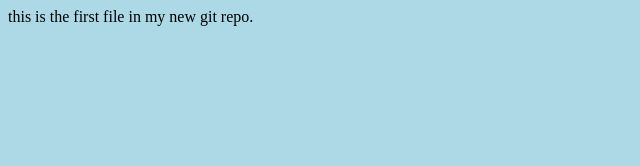
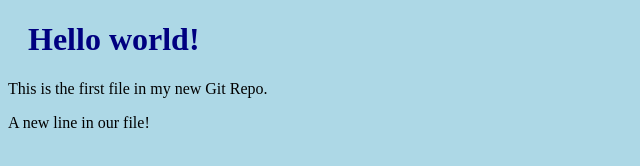
Before and after one commit to gyanurais/testproject, a plain HTML site: page index.html in a window 1280 px wide. Shown: the whole page, without its empty margins (0-640 px from the left). Drawn offline with Linux system fonts and the light colour scheme.

Commit message:
Updated index.html with a new line

```diff
--- a/index.html
+++ b/index.html
@@ -8,6 +8,8 @@
     <link rel="stylesheet" href="bluestyle.css">
 </head>
 <body>
-    this is the first file in my new git repo.
+    <h1>Hello world!</h1>
+    <p>This is the first file in my new Git Repo.</p>
+    <p>A new line in our file!</p>
 </body>
 </html>
```
